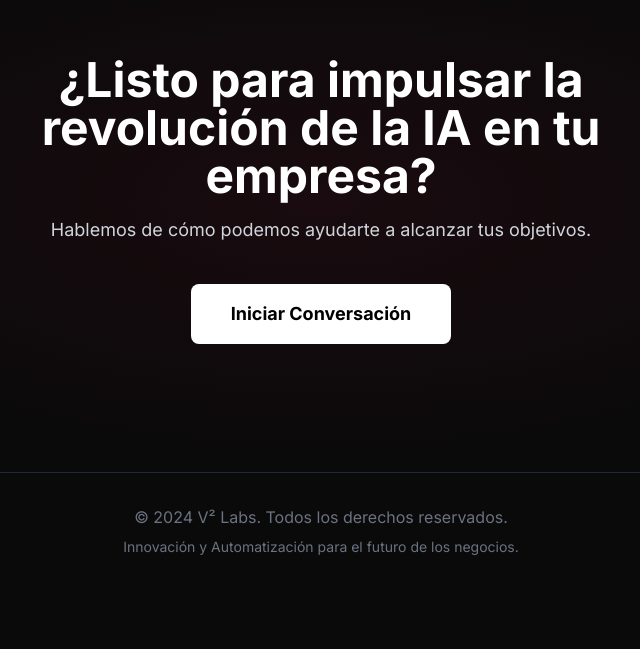
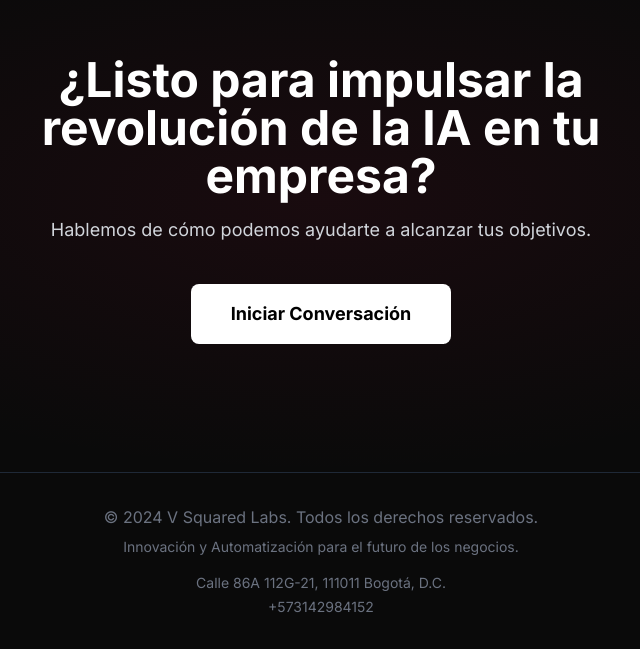
Before and after one commit to Cvvs8/landing, a plain HTML site: page index.html in a window 1280 px wide. Shown: the part 2009-2658 px from the top of the page, without its empty margins (319-959 px from the left). Before the commit the page ends 2598 px from the top, so only its background shows below. Drawn offline with nearby package versions, Linux system fonts and the light colour scheme.

Commit message:
Update footer with company contact information

```diff
--- a/index.html
+++ b/index.html
@@ -166,8 +166,12 @@
     <!-- Footer -->
     <footer class="border-t border-gray-800">
         <div class="container mx-auto px-6 py-8 text-center text-gray-500">
-            <p>&copy; 2024 V² Labs. Todos los derechos reservados.</p>
+            <p>&copy; 2024 V Squared Labs. Todos los derechos reservados.</p>
             <p class="mt-2 text-sm">Innovación y Automatización para el futuro de los negocios.</p>
+            <div class="mt-4 space-y-1 text-sm">
+                <p>Calle 86A 112G-21, 111011 Bogotá, D.C.</p>
+                <p>+573142984152</p>
+            </div>
         </div>
     </footer>
 
```
